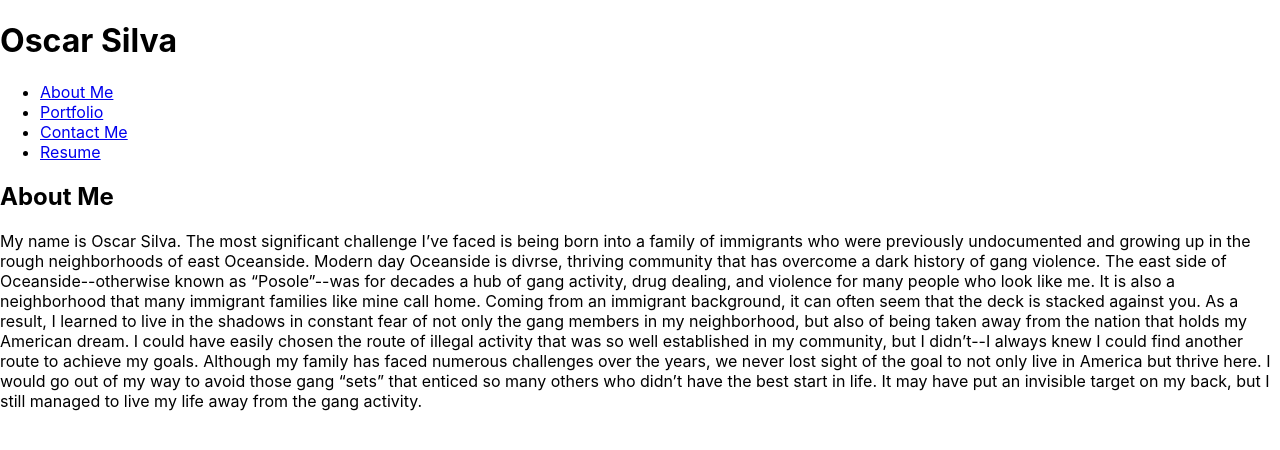
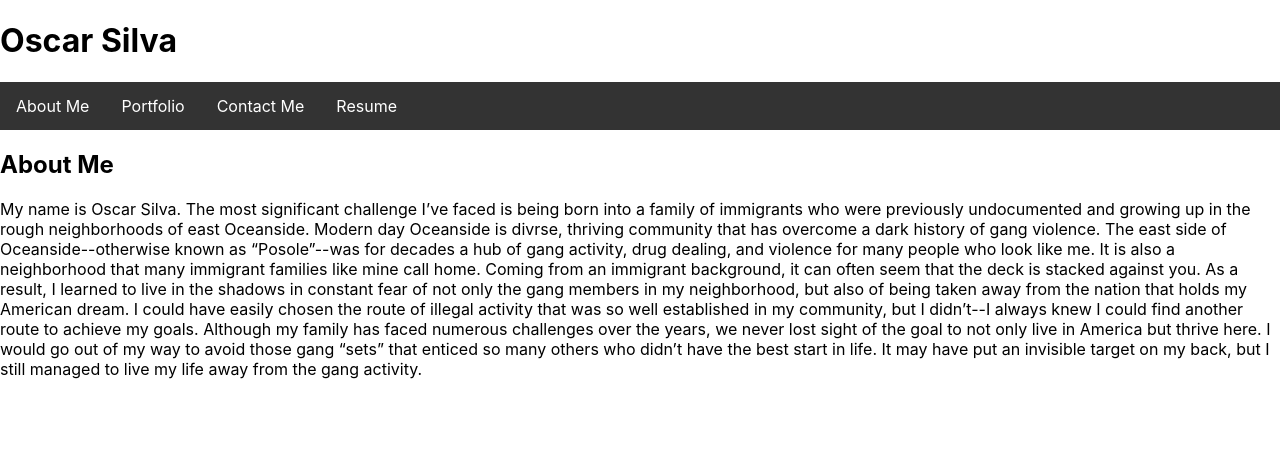
Before and after one commit to Ozz760/react-portfolio, a React (Create React App) app: page / in a window 1280 px wide. Shown: the top 450 px of the page. Built offline with nearby package versions, Linux system fonts and the light colour scheme.

Commit message:
Fixed some formatting and add some css

```diff
--- a/src/App.js
+++ b/src/App.js
@@ -1,5 +1,5 @@
 import React from "react";
-import PortfolioContainer from "./components /PortfolioContainer";
+import PortfolioContainer from "./components/PortfolioContainer";
 
 const App = () => <PortfolioContainer />;
 
--- a/src/components /NavTabs.js
+++ b/src/components/NavTabs.js
@@ -1,12 +1,13 @@
 import React from "react";
+import "./styles/NavTabs.css";
 
 function NavTabs({ currentPage, handlePageChange }) {
   return (
     <header>
-      <h1>Oscar Silva</h1>
+      <h1 className="header">Oscar Silva</h1>
       <nav>
-        <ul className="nav nav-tabs">
-          <li className="nav-item">
+        <ul>
+          <li>
             <a
               href="#AboutMe"
               onClick={() => handlePageChange("AboutMe")}
@@ -17,7 +18,7 @@ function NavTabs({ currentPage, handlePageChange }) {
               About Me
             </a>
           </li>
-          <li className="nav-item">
+          <li>
             <a
               href="#Portfolio"
               onClick={() => handlePageChange("Portfolio")}
@@ -28,7 +29,7 @@ function NavTabs({ currentPage, handlePageChange }) {
               Portfolio
             </a>
           </li>
-          <li className="nav-item">
+          <li>
             <a
               href="#Contact"
               onClick={() => handlePageChange("Contact")}
@@ -39,7 +40,7 @@ function NavTabs({ currentPage, handlePageChange }) {
               Contact Me
             </a>
           </li>
-          <li className="nav-item">
+          <li>
             <a
               href="#Resume"
               onClick={() => handlePageChange("Resume")}
--- /dev/null
+++ b/src/components/styles/NavTabs.css
@@ -0,0 +1,28 @@
+.header {
+
+}
+
+ul {
+    list-style-type: none;
+    margin: 0;
+    padding: 0;
+    overflow: hidden;
+    background-color: #333;
+  }
+
+  li {
+    float: left;
+  }
+
+  li a {
+    display: block;
+    color: white;
+    text-align: center;
+    padding: 14px 16px;
+    text-decoration: none;
+  }
+
+  /* Change the link color to #111 (black) on hover */
+  li a:hover {
+    background-color: #111;
+  }
```
Also changed, not shown: src/components/Pages/AboutMe.js (renamed from src/components /Pages/AboutMe.js), src/components/Pages/Contact.js (renamed from src/components /Pages/Contact.js), src/components/Pages/Portfolio.js (renamed from src/components /Pages/Portfolio.js), src/components/Pages/Resume.js (renamed from src/components /Pages/Resume.js), src/components/PortfolioContainer.js (renamed from src/components /PortfolioContainer.js), src/components/styles/AboutMe.css (added), src/components/styles/Contact.css (added), src/components/styles/Portfolio.css (added), src/components/styles/Resume.css (added), 1 other file (tests, documents, lock files or other folders).
